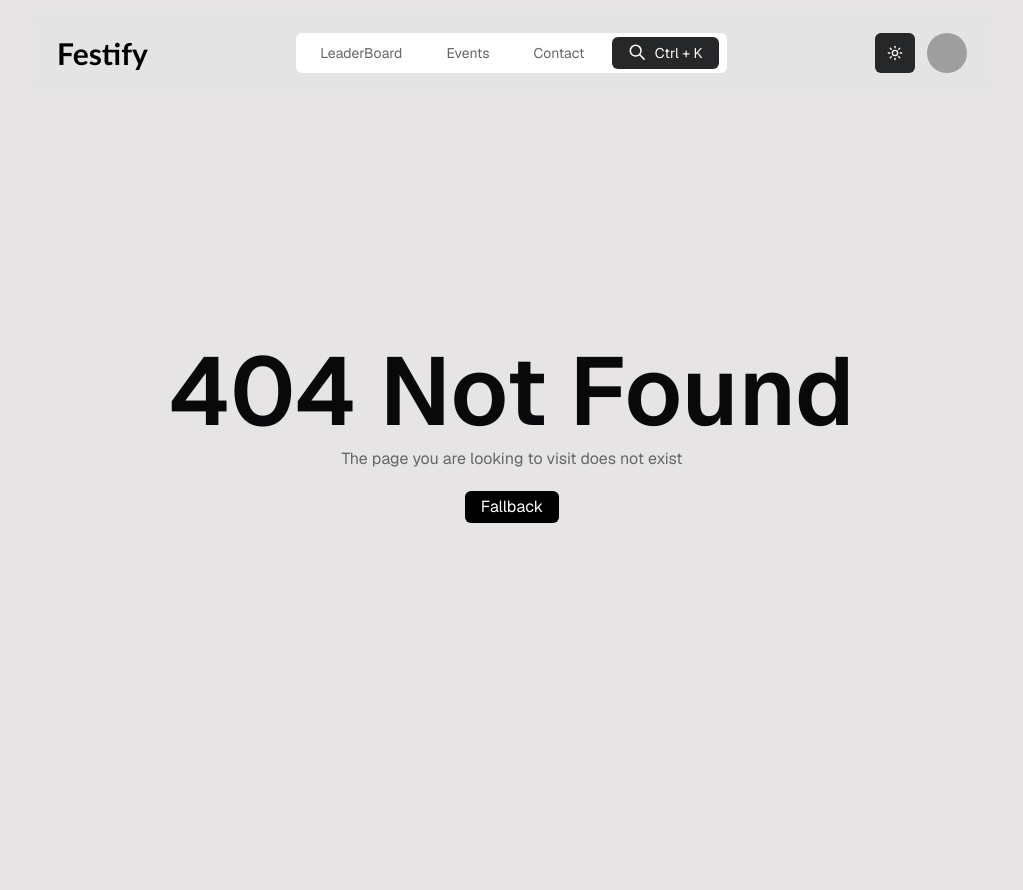
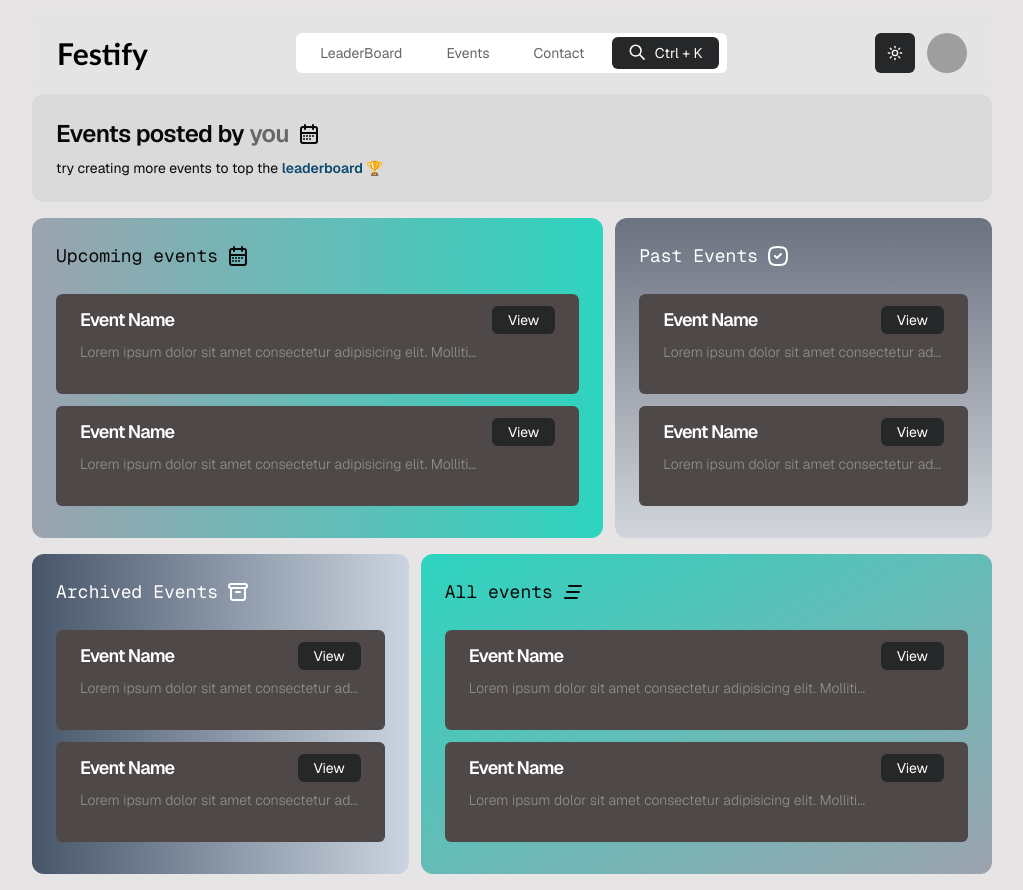
Before and after one commit to SwasthK/laughing-pancake, a Next.js app: page /events in a window 1280 px wide. Before the commit this address had no page. Shown: the whole page, without its empty margins (128-1151 px from the left). Before the commit the page ends 800 px from the top, so only its background shows below. Built offline with nearby package versions, Linux system fonts and the light colour scheme; grey boxes are pictures that could not be loaded.

Commit message:
feat: add events page & minor fix of previous components (#3)
1. Add /events page to view users the posts that they have created
2. Minor fix HotEvents.tsx , EvenetCard.tsx & FilterBar.tsx & app/page.tsx

```diff
--- /dev/null
+++ b/app/events/page.tsx
@@ -0,0 +1,113 @@
+import { Link } from "@/components/Link";
+import { IconArchive, IconCalendarWeek, IconClearAll, IconSquareRoundedCheck } from "@tabler/icons-react";
+
+export default function Events() {
+  return (
+    <div className=" border-black ">
+
+      <div className="flex gap-2 flex-col p-4 bg-[#DADADA] rounded-xl px-6 py-6">
+        <div className="flex gap-2 items-center">
+          <p className="text-2xl font-semibold tracking-tight">
+            Events posted by <span className="text-[#666666]">you</span>
+          </p>
+          <IconCalendarWeek />
+        </div>
+        <p className="text-sm">
+          try creating more events to top the{" "}
+          <span className="text-sky-900 font-semibold cursor-pointer">
+            leaderboard
+          </span>{" "}
+          🏆
+        </p>
+      </div>
+
+      <div className="grid grid-rows-4 md:grid-rows-1  grid-cols-1 md:grid-cols-5  gap-3 gap-y-4 my-4">
+
+        <div className="h-80 sm:col-span-3 bg-[#d8d9d3] rounded-xl p-6 bg-gradient-to-l from-teal-400 to-gray-400 ">
+          <div className="flex gap-6 flex-col w-full h-full">
+            <div className="flex gap-2 items-center">
+              <p className="text-lg font-mono">Upcoming events</p>
+              <IconCalendarWeek />
+            </div>
+            {/* Updated styles for scrollable section */}
+            <div className="overflow-y-auto flex gap-3 flex-col h-full rounded-md">
+              <EventCard />
+              <EventCard />
+              <EventCard />
+              <EventCard />
+              <EventCard />
+            </div>
+          </div>
+        </div>
+
+        <div className="h-80 sm:col-span-2 text-white bg-[#fff] rounded-xl p-6 bg-gradient-to-b from-gray-500 to-gray-300">
+          <div className="flex gap-6 flex-col w-full h-full">
+            <div className="flex gap-2 items-center">
+              <p className="text-lg font-mono">Past Events</p>
+              <IconSquareRoundedCheck />
+            </div>
+            {/* Updated styles for scrollable section */}
+            <div className="overflow-y-auto flex gap-3 flex-col h-full rounded-md">
+              <EventCard />
+              <EventCard />
+              <EventCard />
+              <EventCard />
+              <EventCard />
+            </div>
+          </div>
+        </div>
+
+        <div className="h-80 sm:col-span-2 bg-[#d8d9d3] text-white rounded-xl p-6 bg-gradient-to-r from-slate-600 to-slate-300">
+          <div className="flex gap-6 flex-col w-full h-full">
+            <div className="flex gap-2 items-center">
+              <p className="text-lg font-mono">Archived Events</p>
+              <IconArchive />
+            </div>
+            {/* Updated styles for scrollable section */}
+            <div className="overflow-y-auto flex gap-3 flex-col h-full rounded-md ">
+              <EventCard />
+              <EventCard />
+              <EventCard />
+              <EventCard />
+              <EventCard />
+            </div>
+          </div>
+        </div>
+
+        <div className="h-80 sm:col-span-3 bg-[#DADADA] rounded-xl p-6 bg-gradient-to-br  from-teal-400 to-gray-400 ">
+          <div className="flex gap-6 flex-col w-full h-full">
+            <div className="flex gap-2 items-center">
+              <p className="text-lg font-mono">All events</p>
+              <IconClearAll />
+            </div>
+            {/* Updated styles for scrollable section */}
+            <div className="overflow-y-auto flex gap-3 flex-col h-full rounded-md">
+              <EventCard />
+              <EventCard />
+              <EventCard />
+              <EventCard />
+              <EventCard />
+            </div>
+          </div>
+        </div>
+      </div>
+    </div>
+  );
+}
+
+function EventCard() {
+  return (
+    <div className="flex gap-2 sm:max-w-[35rem] flex-col bg-[#4f4848] text-white px-6 py-3  rounded-md">
+      <div className="flex justify-between items-center flex-wrap">
+        <p className="text-lg font-semibold tracking-tighter">Event Name</p>
+        <Link href={`/events/1`} className="text-sm bg-[#262728] hover:bg-black transition-colors duration-100 ease-in">
+          View
+        </Link>
+      </div>
+      <p className="text-[#ffffff64] text-sm font-light sm:max-w-[25rem] h-10 overflow-hidden truncate">
+        Lorem ipsum dolor sit amet consectetur adipisicing elit. Mollitia,
+        velit.
+      </p>
+    </div>
+  );
+}
--- a/app/page.tsx
+++ b/app/page.tsx
@@ -11,14 +11,14 @@ export default function Home() {
 
       <HotEvents />
 
-      <div className="w-full flex  flex-col items-start gap-2 py-4 px-3">
+      <div className="w-full flex flex-col items-start gap-2 py-4 px-3">
         <p className="">Explore all events 🎉</p>
-        <div className="flex gap-2 w-full  justify-between">
+        <div className="flex gap-2 w-full justify-between">
           <FilterBar></FilterBar>
         </div>
       </div>
 
-      <div className="grid grid-cols-1 md:grid-cols-2 xl:grid-cols-3 place-items-center gap-16">
+      <div className="grid grid-cols-1 md:grid-cols-2 xl:grid-cols-3 place-items-center gap-6">
         {Array.from({ length: 6 }).map((_, index) => (
           <EventCard
             key={index}
--- a/components/EventCard.tsx
+++ b/components/EventCard.tsx
@@ -10,7 +10,7 @@ export function EventCard({
   description: string;
 }>) {
   return (
-    <div draggable className="flex  flex-col rounded-2xl max-w-[18rem]">
+    <div draggable className="flex  flex-col rounded-2xl max-w-full">
       <div className="h-40 w-full relative  bg-slate-900 rounded-2xl rounded-b-none">
         <div className="bg-[#ebe6e6] text- px-4 py-0 rounded-md text-sm text-secondary-light shadow-sm absolute bottom-3 right-3">
           BCA
--- a/components/FilterBar.tsx
+++ b/components/FilterBar.tsx
@@ -50,7 +50,7 @@ const SelectItems = [
 export function FilterBar() {
   return (
     <>
-      <div className="flex text-gray-700 items-center cursor-pointer flex-wrap gap-3 font-normal px-8">
+      <div className="flex text-gray-700 items-center cursor-pointer flex-wrap gap-3 font-normal px-0">
         {SelectItems.map((item) => (
           <div
             key={item.value}
@@ -63,7 +63,7 @@ export function FilterBar() {
           <Select items={SelectItems} label="filter" />
         </div>
       </div>
-      <div className="flex text-gray-700 items-center cursor-pointer px-8 gap-3 font-normal  p-1 py-3">
+      <div className="flex text-gray-700 items-center cursor-pointer  gap-3 font-normal  py-1 py-3">
         <ComboBox comboBoxItems={comboBoxItems} header="department"></ComboBox>
       </div>
     </>
--- a/components/HotEvents.tsx
+++ b/components/HotEvents.tsx
@@ -2,7 +2,7 @@ import { Link } from "./Link";
 
 export function HotEvents() {
   return (
-    <div className="relative p-6 px-6 flex text-white  gap-7 flex-wrap items-center w-full rounded-lg bg-gradient-to-r from-slate-900 via-slate-800 to-slate-700 ">
+    <div className="relative p-6 px-6 flex text-white  gap-7 flex-wrap items-center w-full rounded-lg bg-gradient-to-r from-slate-900 via-slate-800 to-slate-400 ">
       <div className="h-32 w-60 rounded-md bg-blue-100"></div>
       <div className="flex flex-col gap-3 justify-between h-32 ">
         <div className="flex flex-col gap-2">
```
